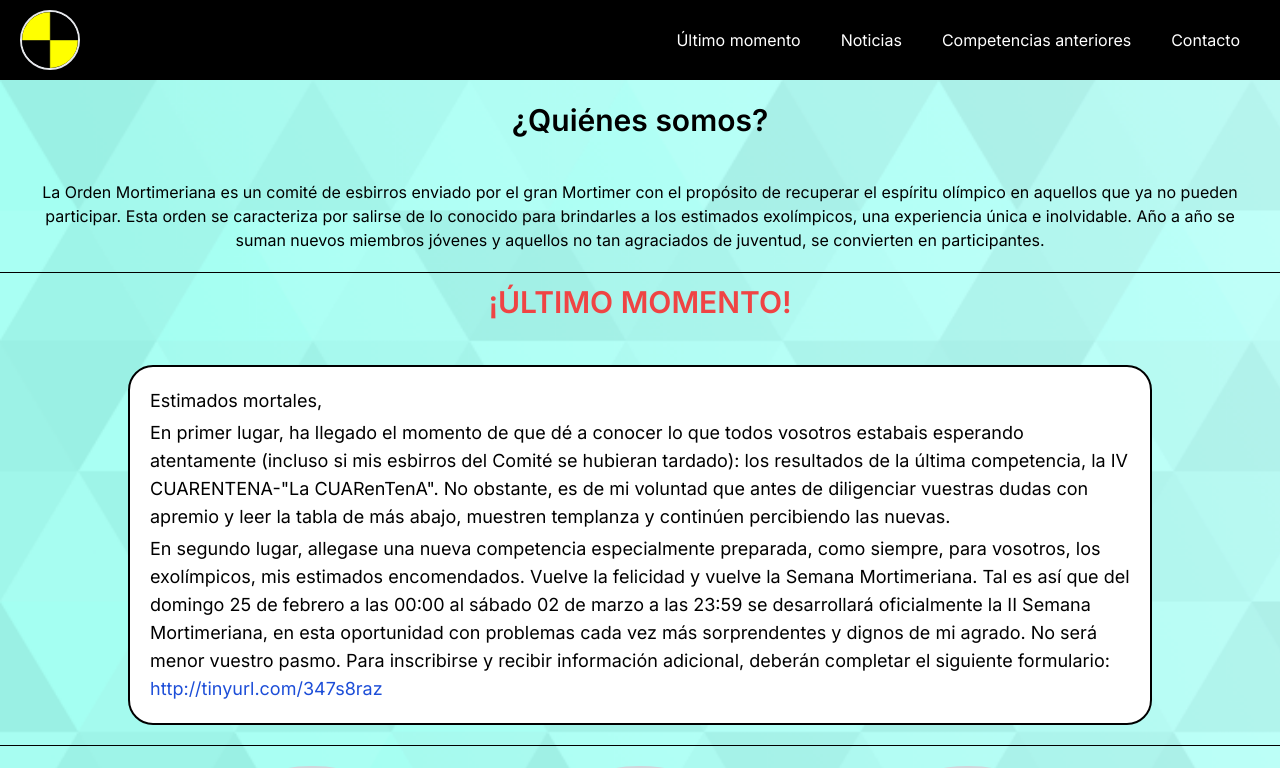
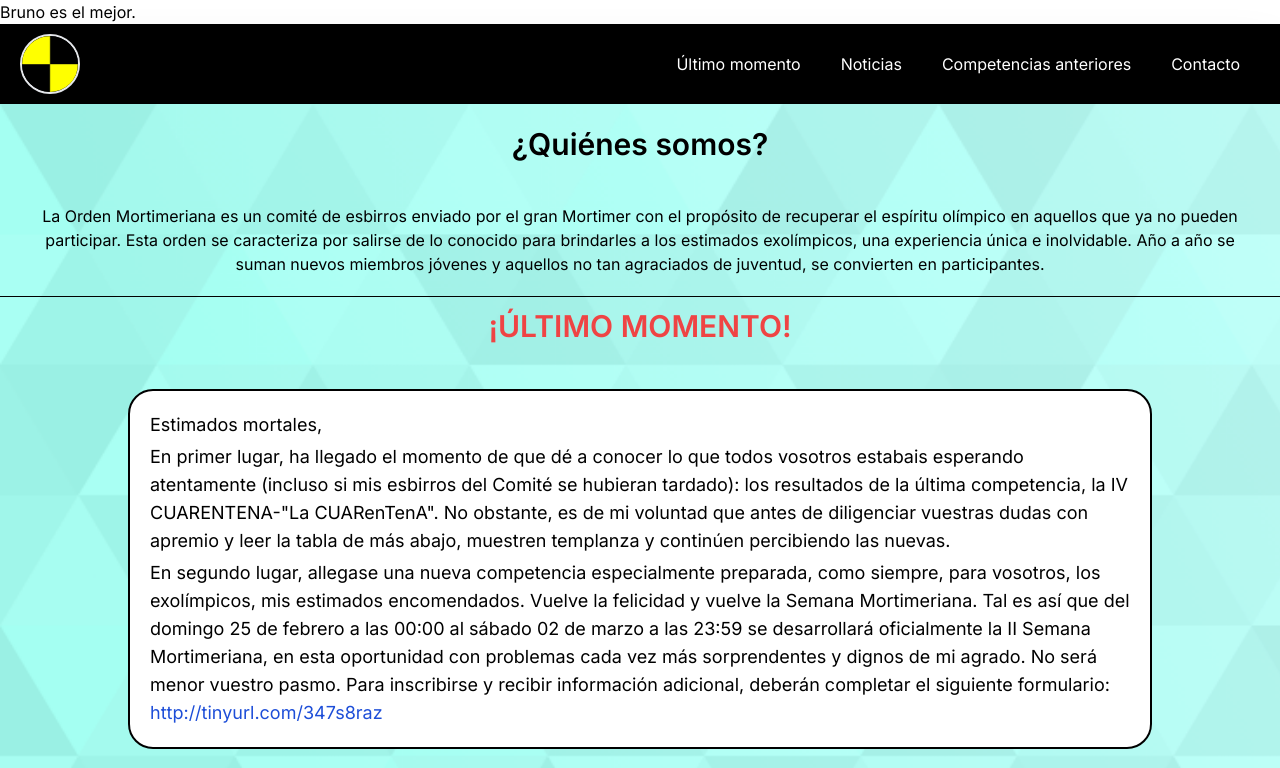
Before and after one commit to UrielJolodovsky/Orden-Mortimeriana-web, a Next.js app in the folder sitio-cuarentena/: page / in a window 1280 px wide. Shown: the top 768 px of the page. Built offline with nearby package versions, Linux system fonts and the light colour scheme.

Commit message:
Add Bruno message to page

```diff
--- a/sitio-cuarentena/src/app/page.tsx
+++ b/sitio-cuarentena/src/app/page.tsx
@@ -6,6 +6,7 @@ import Image from 'next/image'
 export default function Home() {
   return (
     <>
+      <a>Bruno es el mejor.</a>
       <Header />
       <QuienesSomos />
       <Contacto />
```
